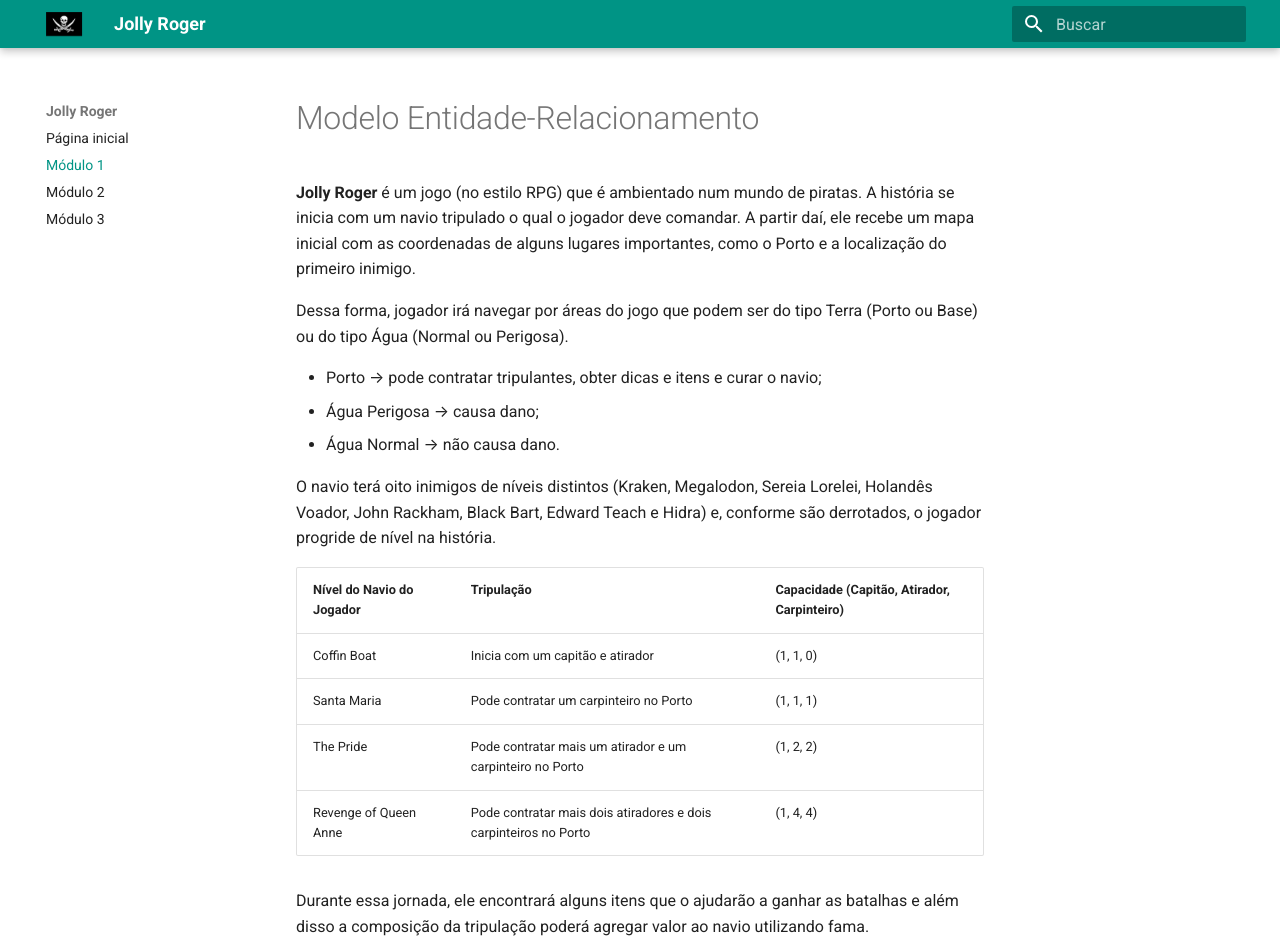
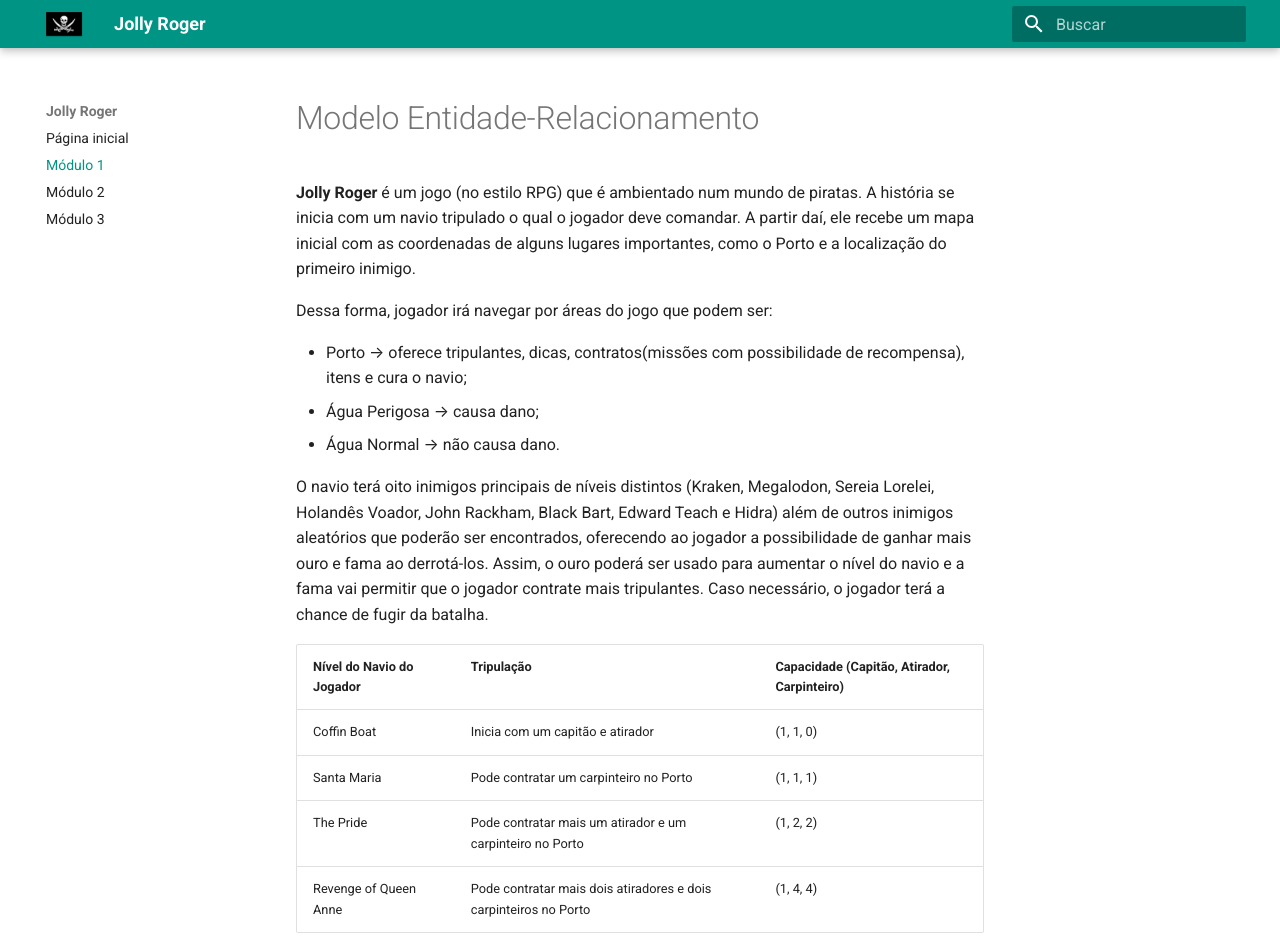
Before and after one commit to SBD1/grupo5-piratas, an MkDocs documentation site: the page built from docs/modulo1/mer.md, in a window 1280 px wide and 1400 px high. Shown: the top 952 px of the window. Built offline with MkDocs 1.6.1 and Material for MkDocs 9.7.7, drawn with Linux system fonts in a browser that asks for light colours; some of the changed text lies outside the part shown.

Commit message:
Atualizando modulo 1
Co-authored-by: Percon12 <fcorreiaandrade@gmail.com>
Co-authored-by: enzoggqs <eggqsaraiva@gmail.com@gmail.com>
Co-authored-by: gatotabaco <matheus.fsousa11@gmail.com>

```diff
--- a/docs/modulo1/mer.md
+++ b/docs/modulo1/mer.md
@@ -3,13 +3,13 @@
 
 **Jolly Roger** é um jogo (no estilo RPG) que é ambientado num mundo de piratas. A história se inicia com um navio tripulado o qual o jogador deve comandar. A partir daí, ele recebe um mapa inicial com as coordenadas de alguns lugares importantes, como o Porto e a localização do primeiro inimigo.
 
-Dessa forma, jogador irá navegar por áreas do jogo que podem ser do tipo Terra (Porto ou Base) ou do tipo Água (Normal ou Perigosa).
+Dessa forma, jogador irá navegar por áreas do jogo que podem ser:
 
-- Porto → pode contratar tripulantes, obter dicas e itens e curar o navio;
+- Porto → oferece tripulantes, dicas, contratos(missões com possibilidade de recompensa), itens e cura o navio;
 - Água Perigosa → causa dano;
 - Água Normal → não causa dano.
 
-O navio terá oito inimigos de níveis distintos (Kraken, Megalodon, Sereia Lorelei, Holandês Voador, John Rackham, Black Bart, Edward Teach e Hidra) e, conforme são derrotados, o jogador progride de nível na história.
+O navio terá oito inimigos principais de níveis distintos (Kraken, Megalodon, Sereia Lorelei, Holandês Voador, John Rackham, Black Bart, Edward Teach e Hidra) além de outros inimigos aleatórios que poderão ser encontrados, oferecendo ao jogador a possibilidade de ganhar mais ouro e fama ao derrotá-los. Assim, o ouro poderá ser usado para aumentar o nível do navio e a fama vai permitir que o jogador contrate mais tripulantes. Caso necessário, o jogador terá a chance de fugir da batalha.
 
 | Nível do Navio do Jogador | Tripulação | Capacidade (Capitão, Atirador, Carpinteiro) |
 | - | - | - |
@@ -18,13 +18,13 @@ O navio terá oito inimigos de níveis distintos (Kraken, Megalodon, Sereia Lore
 | The Pride | Pode contratar mais um atirador e um carpinteiro no Porto | (1, 2, 2) |
 | Revenge of Queen Anne | Pode contratar mais dois atiradores e dois carpinteiros no Porto | (1, 4, 4) |
 
-Durante essa jornada, ele encontrará alguns itens que o ajudarão a ganhar as batalhas e além disso a composição da tripulação poderá agregar valor ao navio utilizando fama.
+Enquanto navega, o jogador pode também se deparar com eventos aleatórios nos quais poderá receber dano, conseguir fama, cura e/ou ouro. Além disso, ele encontrará alguns itens que o ajudarão a ganhar as batalhas.
 
 >> Exemplos de item:
 >>    - Canhão azul marinho → melhora o ataque em 2 pontos e é do tipo permanente;
 >>    - Laranja cítrica → cura 1 de vida e é do tipo uso único.
 
-Ao derrotar o inimigo final, o jogador enfim encontra o tesouro e ganha a partida, mas caso seja derrotado por algum dos adversários, ele perde o jogo.
+Ao derrotar o inimigo final, o jogador enfim encontra o tesouro e ganha a partida, mas caso seja derrotado por algum dos adversários principais, ele sofrerá consequências.
 
 
 <iframe style="border: 1px solid rgba(0, 0, 0, 0.1);" width="800" height="450" src="https://www.figma.com/embed?embed_host=share&url=https%3A%2F%2Fwww.figma.com%2Ffile%2FqYWUW8ZPa40C7mXQWl7w2J%2FDER---Jolly-Roger%3Fnode-id%3D0%253A1" allowfullscreen></iframe>
```
